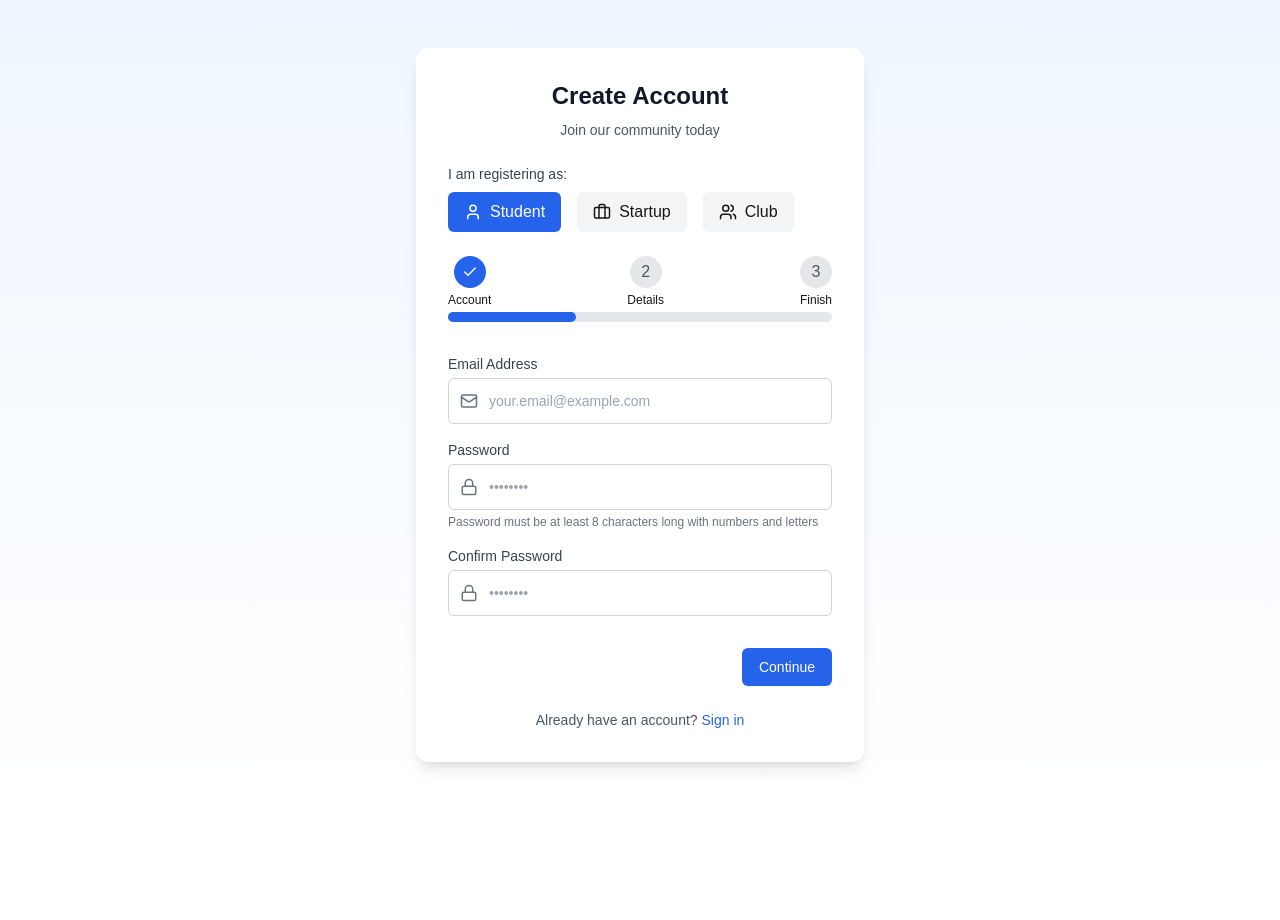
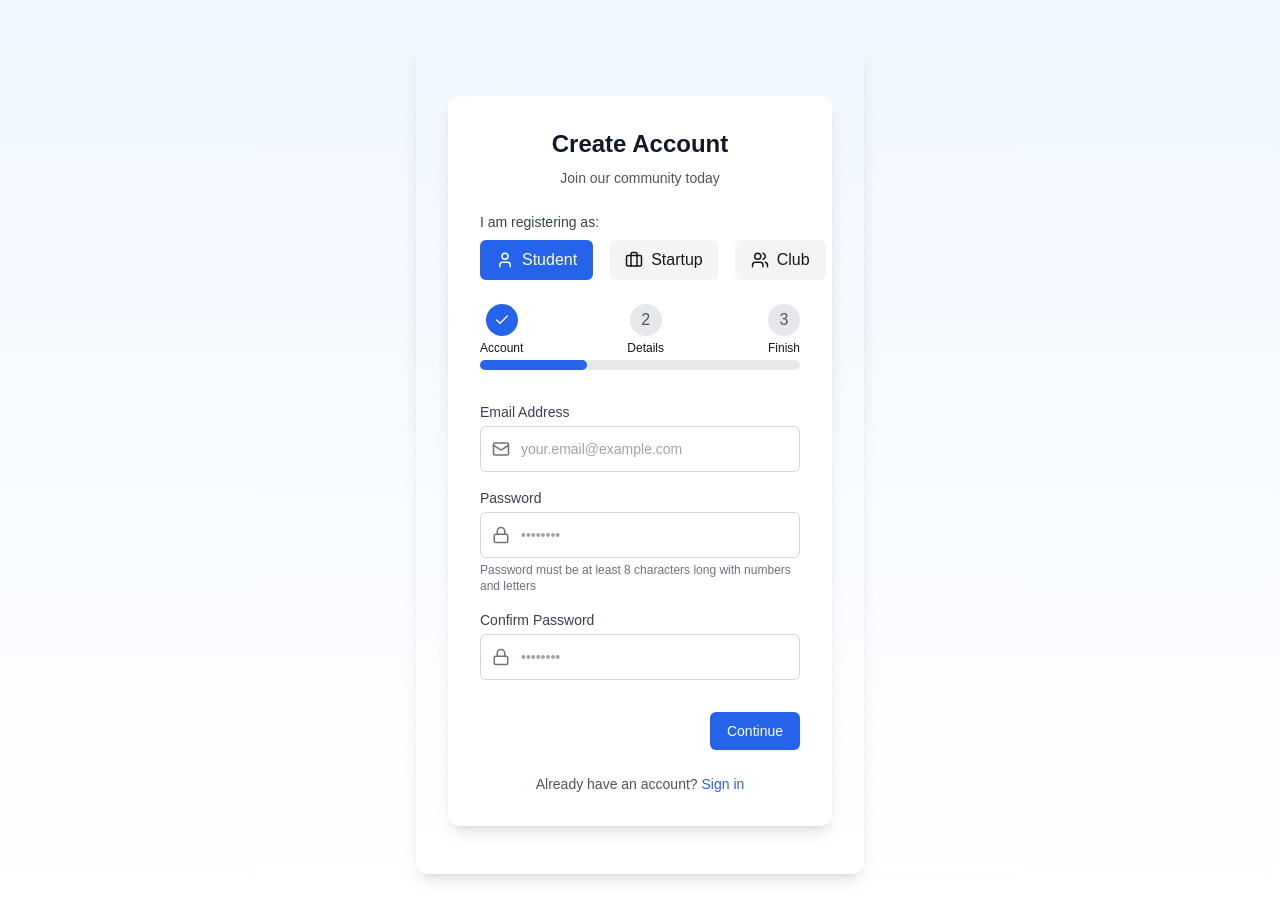
Before and after one commit to RobinkumarJ246/startupnet, a Next.js app: page /register in a window 1280 px wide. Before the commit the page ends 810 px from the top, so only its background shows below. Built offline with nearby package versions, Linux system fonts and the light colour scheme.

Commit message:
Suspense tag in register for hydration with search query params

```diff
--- a/src/app/register/page.js
+++ b/src/app/register/page.js
@@ -1,6 +1,6 @@
 // pages/register.js
 'use client'
-import { useState, useEffect } from 'react';
+import { useState, useEffect, Suspense } from 'react';
 import { useSearchParams } from 'next/navigation';
 import Link from 'next/link';
 import {
@@ -21,7 +21,7 @@
   Check
 } from 'lucide-react';
 
-export default function Register() {
+function Registerform() {
 
 const searchParams = useSearchParams();
 const type = searchParams.get('type');
@@ -769,3 +769,15 @@
     </div>
   );
 }
+
+export default function Register() {
+  return (
+    <div className="min-h-screen bg-gradient-to-b from-blue-50 to-white py-12 px-4 sm:px-6 lg:px-8">
+      <div className="max-w-md mx-auto bg-white rounded-xl shadow-lg overflow-hidden">
+        <Suspense fallback={<div className="p-8 text-center">Loading...</div>}>
+          <Registerform />
+        </Suspense>
+      </div>
+    </div>
+  );
+}
```
